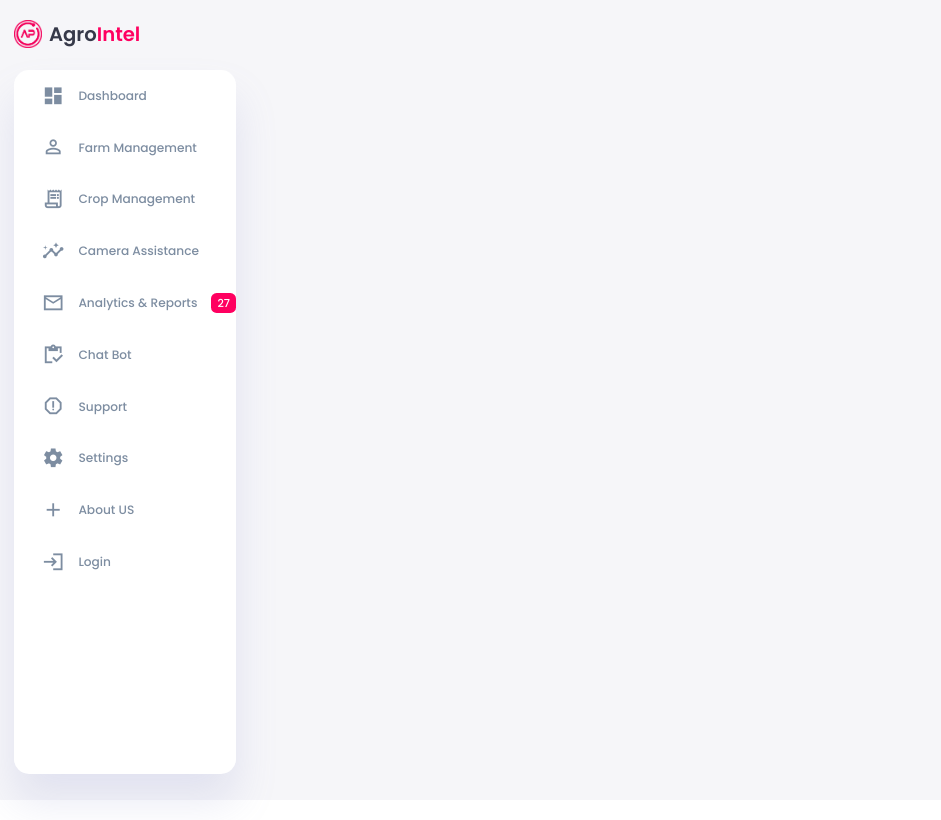
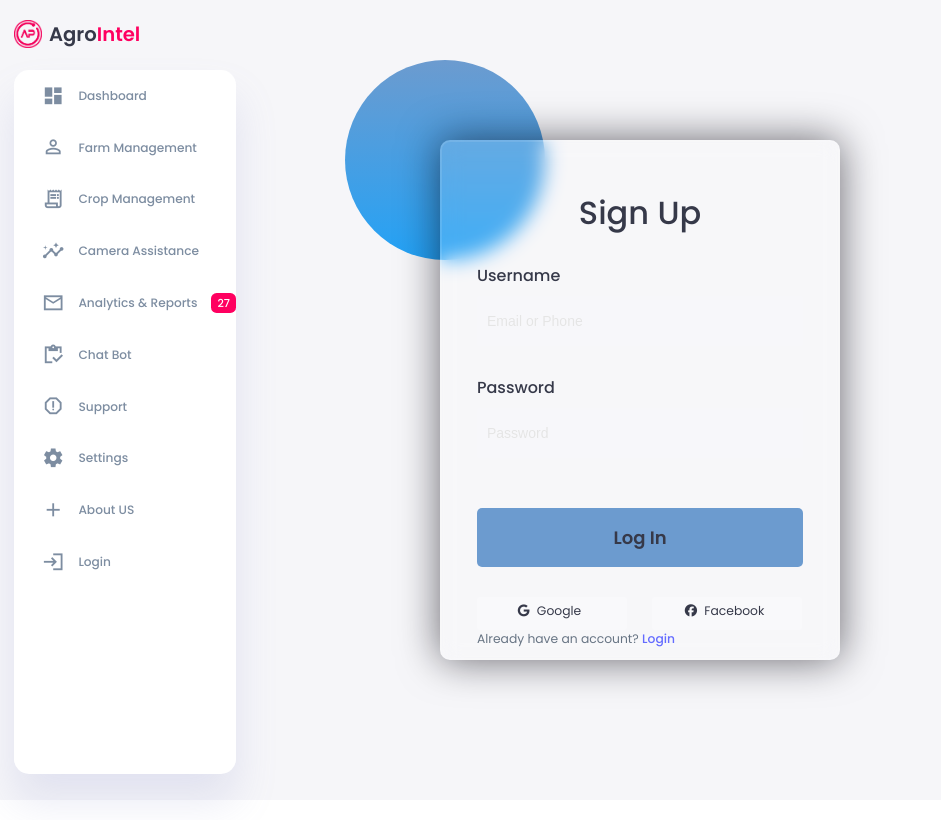
Before and after one commit to Ivar-7/codeCrafters, a React (Vite) app: page /signup in a window 1280 px wide. Shown: the whole page, without its empty margins (0-941 px from the left). Built offline with nearby package versions, Linux system fonts and the light colour scheme; no server answers.

Commit message:
make sign up

```diff
--- a/src/App.jsx
+++ b/src/App.jsx
@@ -5,6 +5,7 @@ import Navbar from "./components/home/Navbar";
 import Dashboard from "./components/home/Dashboard";
 import ChatBot from "./components/home/ChatBot";
 import Login from "./components/auth/Login";
+import Signup from "./components/auth/Signup";
 import "./App.css";
 
 const App = () => {
@@ -28,6 +29,7 @@ const App = () => {
               />
               <Route exact path="/chatbot" element={<ChatBot />} />
               <Route exact path="/login" element={<Login />} />
+              <Route exact path="/signup" element={<Signup />} />
             </Routes>
           </div>
         </div>
--- a/src/components/auth/Login.jsx
+++ b/src/components/auth/Login.jsx
@@ -1,5 +1,6 @@
 import React from "react";
 import "./login.css";
+import { Link } from "react-router-dom";
 
 const Login = () => {
   return (
@@ -7,7 +8,7 @@ const Login = () => {
       <div className="login-shape"></div>
       <div className="login-shape"></div>
       <form className="login-form">
-        <h3>Login Here</h3>
+        <h3>Login</h3>
         <label htmlFor="username">Username</label>
         <input type="text" placeholder="Email or Phone" id="username" />
         <label htmlFor="password">Password</label>
@@ -21,6 +22,9 @@ const Login = () => {
             <i className="fab fa-facebook"></i> Facebook
           </div>
         </div>
+        <p className="redirect-to-signup">
+          Don't have an account? <Link to="/signup">Sign Up</Link>
+        </p>
       </form>
     </div>
   );
--- a/src/components/auth/Signup.jsx
+++ b/src/components/auth/Signup.jsx
@@ -0,0 +1,33 @@
+import React from "react";
+import "./login.css";
+import { Link } from "react-router-dom";
+
+const Signup = () => {
+  return (
+    <div className="login-background">
+      <div className="login-shape"></div>
+      <div className="login-shape"></div>
+      <form className="login-form">
+        <h3>Sign Up</h3>
+        <label htmlFor="username">Username</label>
+        <input type="text" placeholder="Email or Phone" id="username" />
+        <label htmlFor="password">Password</label>
+        <input type="password" placeholder="Password" id="password" />
+        <button type="button">Log In</button>
+        <div className="social">
+          <div className="go">
+            <i className="fab fa-google"></i> Google
+          </div>
+          <div className="fb">
+            <i className="fab fa-facebook"></i> Facebook
+          </div>
+        </div>
+        <p className="redirect-to-signup">
+          Already have an account? <Link to="/login">Login</Link>
+        </p>
+      </form>
+    </div>
+  );
+};
+
+export default Signup;
```
Also changed, not shown: src/components/auth/signup.css (deleted).
